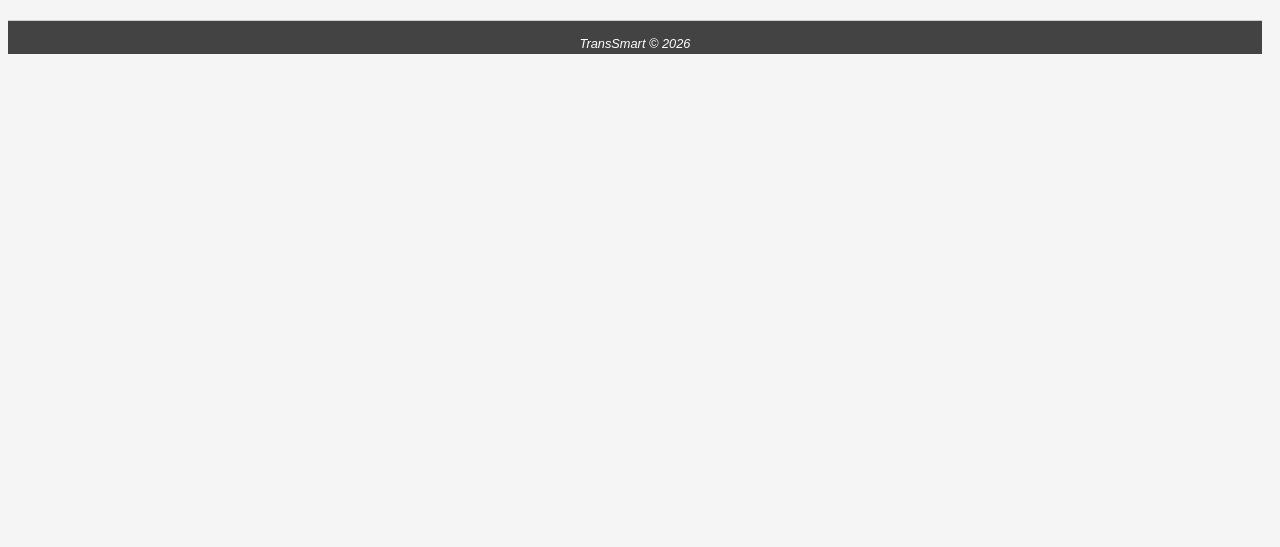
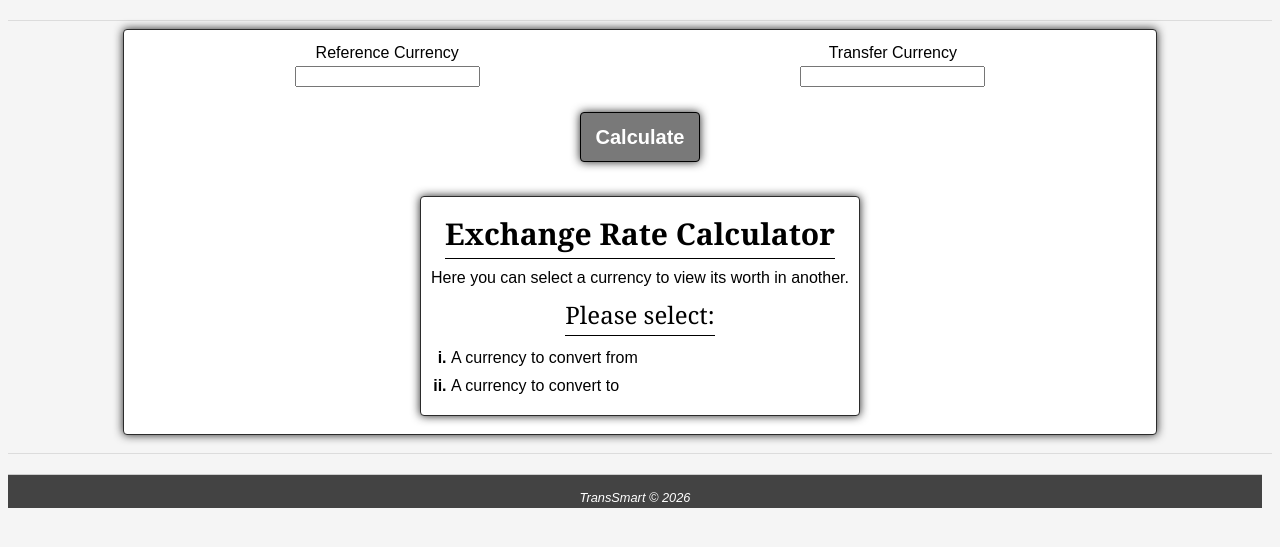
Before and after one commit to mikdmassive/SoloProjectSem2Year1, a Flask app: page /exchange_rates in a window 1280 px wide. Shown: the part 138-685 px from the top of the page. Run offline with Flask 3, Linux system fonts and the light colour scheme; the visitor is signed in with stand-in values (Sample User, id 1); data that the repository does not hold is empty.

Commit message:
major update

```diff
--- a/website_code/app.py
+++ b/website_code/app.py
@@ -59,6 +59,13 @@ def getCurrencyFromID(id):
             return ""
     else:
         return ""
+def getAllCurrencies():
+    conn = mysql.connector.connect(**db_config)
+    cursor = conn.cursor(dictionary=True)
+    cursor.execute("SELECT * FROM currency;")
+    currencies = cursor.fetchall()
+    cursor.close()
+    return currencies
 
 # input validations
 def emailValidChecker(email):
@@ -84,19 +91,51 @@ def home():
 
 @app.route('/deposit')
 def deposit():
-    return render_template('deposit.html',user = getUserFromEmail(loginChecker()))
+    user = getUserFromEmail(loginChecker())
+    if user:
+        return render_template('deposit.html',user = user)
+    else:
+        return redirect(url_for('login'))
+
 
 @app.route('/widthdraw')
 def widthdraw():
-    return render_template('widthdraw.html',user = getUserFromEmail(loginChecker()))
+    user = getUserFromEmail(loginChecker())
+    if user:
+        return render_template('widthdraw.html',user = user)
+    else:
+        return redirect(url_for('login'))
 
 @app.route('/transfer')
 def transfer():
-    return render_template('transfer.html',user = getUserFromEmail(loginChecker()))
+    user = getUserFromEmail(loginChecker())
+    if user:
+        return render_template('transfer.html',user = user)
+    else:
+        return redirect(url_for('login'))
 
-@app.route('/exchange_rates')
+@app.route('/exchange_rates',methods=["GET","POST"])
 def exchange_rates():
-    return render_template('exchange_rates.html',user = getUserFromEmail(loginChecker()))
+    currencies = getAllCurrencies()
+    result = None
+    fromcurrency = None
+    tocurrency = None
+    if request.method =="POST":
+        string_fromcurrency = request.form["refcurrency"]
+        string_tocurrency = request.form["transfercurrency"]
+        fromcurrency = getCurrencyFromID(string_fromcurrency)
+        tocurrency = getCurrencyFromID(string_tocurrency)
+        if  (fromcurrency and tocurrency):
+            ratesmap = {c["CurrencyID"]:c["ValueAgainstPound"] for c in currencies}
+
+            ##maths would want
+            fromcurrency_OnePound = ratesmap[string_fromcurrency]
+            result = fromcurrency_OnePound/ratesmap[string_tocurrency]
+            result= round(result,2)
+        else:
+            flash("Currencies invalid.","error")
+
+    return render_template('exchange_rates.html',user = getUserFromEmail(loginChecker()),result=result,fromcurrency=fromcurrency,tocurrency=tocurrency)
 
 
 @app.route('/profile',methods=["GET","POST"])
@@ -140,7 +179,30 @@ def profile():
         return render_template('profile.html',user=user,userbankacc = userbankacc,userbankname=userbankname,currency=currency)
     else:
         return redirect(url_for('home'))
+@app.route('/removebankaccount')
+def removebankacc():
+    user = getUserFromEmail(loginChecker())
+    if user:
+        conn = mysql.connector.connect(**db_config)
+        cursor = conn.cursor()
+        cursor.execute(
+            "UPDATE `transsmartdatabase`.`user` SET `UKBankAcc_AccountNumber` = null , `UKBankAcc_SortCode` = null WHERE `Email`= %s;",
+            (user["Email"],)
+        )
+        conn.commit()
+        cursor.close()
+        return redirect(url_for('profile'))
+    else:
+        return redirect(url_for('home'))
 
+@app.route('/logout')
+def logout():
+    user = getUserFromEmail(loginChecker())
+    if user:
+        session.clear()
+        return redirect(url_for('home'))
+    else:
+        return redirect(url_for('home'))
 
 @app.route('/login',methods=["GET","POST"])
 def login():
@@ -169,6 +231,7 @@ def login():
         return render_template('log_in.html')
     else:
         return redirect(url_for('home'))
+
 @app.route('/createaccount',methods=["GET","POST"])
 def createaccount():
     if loginChecker()=="":
@@ -210,8 +273,13 @@ def createaccount():
     else:
         return redirect(url_for('home'))
 
-
-
+@app.route('/currencyaccounts',methods=["GET","POST"])
+def currencyaccounts():
+    user = getUserFromEmail(loginChecker())
+    if user:
+        return render_template('currencyaccounts.html',user=user)
+    else:
+        return redirect(url_for('home'))
 
 
 
--- a/website_code/static/styles/style.css
+++ b/website_code/static/styles/style.css
@@ -135,7 +135,11 @@ nav ul li :hover {
   align-items: end;
   text-align: right;
 }
-
+.left{
+  justify-content: left;
+  align-items: start;
+  text-align: left;
+}
 footer {
   background-color: #434343;
   color: #fff;
@@ -203,6 +207,15 @@ footer {
   text-align: center;
 
 
+}
+
+.insidesection .insidesection h1,
+.insidesection .insidesection h2,
+.insidesection .insidesection h3,
+.insidesection .insidesection ul,
+.insidesection .insidesection p{
+  margin-top: 3px;
+  margin-bottom: 3px;
 }
 
 #beigeBack {
@@ -373,7 +386,9 @@ header {
 
 /* Burger Menu Styles */
 @media (max-width:950px) {
-
+  .mobilecollumflex{
+    flex-direction: column;
+  }
   #Logo,
   #logo-img {
     text-align: left;
@@ -545,6 +560,9 @@ header {
     min-width: 400px;
 
   }
+  .FullWidth{
+    width: 100%;
+  }
   .DesktopSmallerImages {
     max-width: 300px;
   }
--- a/website_code/templates/base.html
+++ b/website_code/templates/base.html
@@ -40,7 +40,7 @@
 
                     <div class="flex">
                         <p>Welcome, {{ user.First_Name }} {{ user.Last_Name }}</p>
-                        <button onclick="location.replace('/login')">Currency Accounts</button>
+                        <button onclick="location.replace('/currencyaccounts')">Currency Accounts</button>
                     </div>
                       <p><img src="{{url_for('static', filename = 'images/profileicon.png')}}" alt="Profile Icon" style="width:100px"
                         id="logo-img" onclick="location.replace('/profile')""></p>
--- a/website_code/templates/create_account.html
+++ b/website_code/templates/create_account.html
@@ -7,7 +7,7 @@
 {% block content %}
 <div class="section reverseDesktopDisplay">
     <div class="insidesection BigSection">
-        <h1>Create Account</h1>
+        <h1 class ="underline">Create Account</h1>
         <p>Please enter your email and password below.</p>
         <form method="post">
             <label for ="email">Email</label>
--- a/website_code/templates/exchange_rates.html
+++ b/website_code/templates/exchange_rates.html
@@ -1,8 +1,71 @@
 {% extends "base.html" %}
-{% block description %}<meta name="description" content="The home page of the TransSmart website">{% endblock %}
+{% block description %}
+<meta name="description" content="The home page of the TransSmart website">{% endblock %}
 
 {% block title %}TransSmart | Exchange Rates{% endblock %}
 {% block java %}{% endblock %}
 {% block content %}
+<div class="section">
+    <form method="post" class="insidesection">
+        <div class="flexrow spacearound mobilecollumflex FullWidth">
+            <div class="flex">
+                <label for="refcurrency">Reference Currency</label>
+                <input type="text" name="refcurrency" id="refcurrency"></input>
+            </div>
+            <div class="flex">
+                <label for="transfercurrency">Transfer Currency</label>
+                <input type="text" name="transfercurrency" id="transfercurrency"></input>
+            </div>
+        </div>
+        {% with messages = get_flashed_messages(with_categories = true) %}
+        {% if messages %}
 
+        {% for category, msg in messages %}
+        <div class="flash {{ category }}">
+            {{ msg }}
+        </div>
+        {% endfor %}
+        <br />
+        {% endif %}
+        {% endwith %}
+        </br>
+        <button type="submit">Calculate</button>
+        </br>
+
+        <div class="insidesection">
+            {% if fromcurrency and tocurrency and fromcurrency %}
+            <div class="flexrow spacearound FullWidth">
+
+                <div class="flex">
+                    <p class="roundedbox">{{ fromcurrency.CurrencyID }}</p>
+                    <p>{{ fromcurrency.Symbol }}1</p>
+                </div>
+                <h2>=</h2>
+                <div class="flex">
+                    <p class="roundedbox">{{ tocurrency.CurrencyID }}</p>
+                    <p>{{ tocurrency.Symbol }}{{ result }}</p>
+                </div>
+
+            </div>
+            {% else %}
+            <h2 class="underline">Exchange Rate Calculator</h2>
+            <p>Here you can select a currency to view its worth in another.</p>
+
+            <h3 class="underline">Please select:</h3>
+
+            <ul class="RomanNumeralsList left FullWidth">
+
+                <li>
+                    <p>A currency to convert from</p>
+                </li>
+                <li>
+                    <p>A currency to convert to</p>
+                </li>
+            </ul>
+
+
+            {% endif %}
+        </div>
+    </form>
+</div>
 {% endblock %}
```
Also changed, not shown: website_code/templates/currencyaccounts.html (added, +8 -0 lines), website_code/templates/log_in.html (+7 -3 lines), website_code/templates/profile.html (+30 -9 lines).
